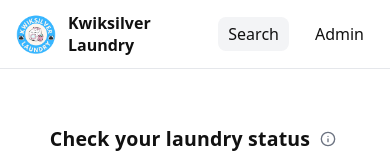
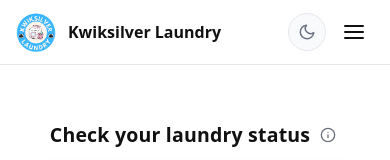
Before and after one commit to sexylasagna/laundry-record-status, a React (Vite) app: page / in a window 390 px wide. Shown: the top 160 px of the page. Built offline with nearby package versions, Linux system fonts and the light colour scheme; no server answers; the database is empty.

Commit message:
Add night mode enhancements and UI bug fixes

```diff
--- a/src/components/NavBar.tsx
+++ b/src/components/NavBar.tsx
@@ -1,12 +1,57 @@
 import { Link, useLocation, useNavigate } from 'react-router-dom';
-import { useState } from 'react';
+import { useEffect, useState } from 'react';
 import PasswordModal from './PasswordModal';
 import logoImage from '../assets/Kwiksilver Laundry house Logo.png';
+
+// Helper function to get initial theme from localStorage or system preference
+const getInitialTheme = (): boolean => {
+  if (typeof window === 'undefined') return false;
+  const storedTheme = window.localStorage.getItem('kwik-theme');
+  if (storedTheme) {
+    return storedTheme === 'dark';
+  }
+  // Only use system preference if no stored preference exists
+  const prefersDark = window.matchMedia && window.matchMedia('(prefers-color-scheme: dark)').matches;
+  // Store the initial preference
+  window.localStorage.setItem('kwik-theme', prefersDark ? 'dark' : 'light');
+  return prefersDark;
+};
 
 export default function NavBar() {
   const location = useLocation();
   const navigate = useNavigate();
   const [showModal, setShowModal] = useState(false);
+  const [isDarkMode, setIsDarkMode] = useState(getInitialTheme);
+  const [isMobileMenuOpen, setIsMobileMenuOpen] = useState(false);
+
+  // Apply theme immediately on mount (before React hydration)
+  useEffect(() => {
+    if (typeof document === 'undefined') {
+      return;
+    }
+
+    const root = document.documentElement;
+    const initialTheme = getInitialTheme();
+    root.classList.toggle('dark-mode', initialTheme);
+    root.style.setProperty('color-scheme', initialTheme ? 'dark' : 'light');
+    setIsDarkMode(initialTheme);
+  }, []);
+
+  // Update theme when isDarkMode changes
+  useEffect(() => {
+    if (typeof document === 'undefined') {
+      return;
+    }
+
+    const root = document.documentElement;
+    root.classList.toggle('dark-mode', isDarkMode);
+    root.style.setProperty('color-scheme', isDarkMode ? 'dark' : 'light');
+
+    // Always save to localStorage when theme changes
+    if (typeof window !== 'undefined') {
+      window.localStorage.setItem('kwik-theme', isDarkMode ? 'dark' : 'light');
+    }
+  }, [isDarkMode]);
 
   const onAdminClick = (e: React.MouseEvent) => {
     e.preventDefault();
@@ -18,6 +63,18 @@ export default function NavBar() {
     }
   };
 
+  const toggleTheme = () => {
+    setIsDarkMode((prev) => !prev);
+  };
+
+  const toggleMobileMenu = () => {
+    setIsMobileMenuOpen((prev) => !prev);
+  };
+
+  const handleLinkClick = () => {
+    setIsMobileMenuOpen(false);
+  };
+
   return (
     <nav className="navbar">
       <div className="nav-content">
@@ -25,9 +82,90 @@ export default function NavBar() {
           <img src={logoImage} alt="Kwiksilver Laundry" className="brand-logo" />
           <span>Kwiksilver Laundry</span>
         </Link>
-        <div className="nav-links">
-          <Link to="/" className={location.pathname === '/' ? 'active' : ''}>Search</Link>
-          <a href="/admin" onClick={onAdminClick} className={location.pathname === '/admin' ? 'active' : ''}>Admin</a>
+        <div className="nav-right">
+          <button
+            type="button"
+            className={`nav-theme-toggle nav-theme-toggle-mobile ${isDarkMode ? 'active' : ''}`}
+            onClick={toggleTheme}
+            aria-label="Toggle night mode"
+            aria-pressed={isDarkMode}
+            title="Toggle night mode"
+          >
+            <span className="sr-only">Toggle night mode</span>
+            <svg
+              width="18"
+              height="18"
+              viewBox="0 0 24 24"
+              fill="none"
+              stroke="currentColor"
+              strokeWidth="2"
+              strokeLinecap="round"
+              strokeLinejoin="round"
+              aria-hidden="true"
+              focusable="false"
+            >
+              <path d="M21 12.79A9 9 0 1 1 11.21 3 7 7 0 0 0 21 12.79z" />
+            </svg>
+          </button>
+          <button
+            type="button"
+            className="hamburger-menu"
+            onClick={toggleMobileMenu}
+            aria-label="Toggle menu"
+            aria-expanded={isMobileMenuOpen}
+          >
+            <svg
+              width="24"
+              height="24"
+              viewBox="0 0 24 24"
+              fill="none"
+              stroke="currentColor"
+              strokeWidth="2"
+              strokeLinecap="round"
+              strokeLinejoin="round"
+            >
+              {isMobileMenuOpen ? (
+                <>
+                  <line x1="18" y1="6" x2="6" y2="18"></line>
+                  <line x1="6" y1="6" x2="18" y2="18"></line>
+                </>
+              ) : (
+                <>
+                  <line x1="3" y1="12" x2="21" y2="12"></line>
+                  <line x1="3" y1="6" x2="21" y2="6"></line>
+                  <line x1="3" y1="18" x2="21" y2="18"></line>
+                </>
+              )}
+            </svg>
+          </button>
+        </div>
+        <div className={`nav-links ${isMobileMenuOpen ? 'mobile-open' : ''}`}>
+          <button
+            type="button"
+            className={`nav-theme-toggle nav-theme-toggle-desktop ${isDarkMode ? 'active' : ''}`}
+            onClick={toggleTheme}
+            aria-label="Toggle night mode"
+            aria-pressed={isDarkMode}
+            title="Toggle night mode"
+          >
+            <span className="sr-only">Toggle night mode</span>
+            <svg
+              width="18"
+              height="18"
+              viewBox="0 0 24 24"
+              fill="none"
+              stroke="currentColor"
+              strokeWidth="2"
+              strokeLinecap="round"
+              strokeLinejoin="round"
+              aria-hidden="true"
+              focusable="false"
+            >
+              <path d="M21 12.79A9 9 0 1 1 11.21 3 7 7 0 0 0 21 12.79z" />
+            </svg>
+          </button>
+          <Link to="/" className={location.pathname === '/' ? 'active' : ''} onClick={handleLinkClick}>Search</Link>
+          <a href="/admin" onClick={(e) => { handleLinkClick(); onAdminClick(e); }} className={location.pathname === '/admin' ? 'active' : ''}>Admin</a>
         </div>
       </div>
       {showModal && <PasswordModal onClose={() => setShowModal(false)} />}
--- a/src/styles.css
+++ b/src/styles.css
@@ -1,6 +1,8 @@
 :root {
   --bg: #ffffff;
   --panel: #ffffff;
+  --surface: #f9fafb;
+  --surface-hover: #f3f4f6;
   --text: #111111;
   --muted: #6b7280; /* gray-500 */
   --primary: #111111; /* black accents */
@@ -8,6 +10,24 @@
   --warn: #6b7280;
   --info: #111111;
   --border: #e5e7eb; /* gray-200 */
+  --border-strong: #d1d5db;
+  --nav-bg: rgba(255, 255, 255, 0.95);
+}
+
+:root.dark-mode {
+  --bg: #0f172a;
+  --panel: #1e293b;
+  --surface: rgba(30, 41, 59, 0.85);
+  --surface-hover: rgba(51, 65, 85, 0.9);
+  --text: #f8fafc;
+  --muted: #94a3b8;
+  --primary: #38bdf8;
+  --success: #38bdf8;
+  --warn: #facc15;
+  --info: #38bdf8;
+  --border: rgba(148, 163, 184, 0.35);
+  --border-strong: rgba(148, 163, 184, 0.5);
+  --nav-bg: rgba(15, 23, 42, 0.95);
 }
 
 * { box-sizing: border-box; }
@@ -15,8 +35,20 @@ html, body, #root { height: 100%; }
 body {
   margin: 0;
   font-family: ui-sans-serif, system-ui, -apple-system, Segoe UI, Roboto, Helvetica, Arial, "Apple Color Emoji", "Segoe UI Emoji";
-  background: #ffffff;
-  color: var(--text);
+  background: var(--bg);
+  color: var(--text);
+}
+
+.sr-only {
+  position: absolute;
+  width: 1px;
+  height: 1px;
+  padding: 0;
+  margin: -1px;
+  overflow: hidden;
+  clip: rect(0, 0, 0, 0);
+  white-space: nowrap;
+  border: 0;
 }
 
 .app-container { min-height: 100%; display: flex; flex-direction: column; }
@@ -24,9 +56,10 @@ body {
 
 .footer {
   border-top: 1px solid var(--border);
-  background: #ffffff;
+  background: var(--panel);
   padding: 20px 24px;
   margin-top: auto;
+  box-shadow: 0 -6px 24px rgba(15, 23, 42, 0.06);
 }
 .footer-content {
   max-width: 1000px;
@@ -131,7 +164,7 @@ body {
   border: 1px solid var(--border);
   border-radius: 4px;
   font-size: 14px;
-  background: #ffffff;
+  background: var(--panel);
   color: var(--text);
 }
 .customer-name-input:focus {
@@ -152,7 +185,7 @@ body {
 }
 .social-link:hover {
   color: var(--text);
-  background: #f3f4f6;
+  background: var(--surface-hover);
   transform: translateY(-2px);
 }
 .social-link svg {
@@ -167,13 +200,75 @@ body {
   }
 }
 
-.navbar { border-bottom: 1px solid var(--border); background: #ffffff; position: sticky; top: 0; }
+.navbar { border-bottom: 1px solid var(--border); background: var(--nav-bg); position: sticky; top: 0; backdrop-filter: saturate(180%) blur(12px); z-index: 1000; }
 .nav-content { max-width: 1000px; margin: 0 auto; display: flex; justify-content: space-between; align-items: center; padding: 12px 24px; }
 .brand { color: var(--text); text-decoration: none; font-weight: 700; display: flex; align-items: center; gap: 12px; }
 .brand-logo { height: 40px; width: auto; object-fit: contain; }
-.nav-links { display: flex; gap: 16px; }
-.nav-links a { color: var(--text); text-decoration: none; padding: 6px 10px; border-radius: 8px; }
-.nav-links a.active, .nav-links a:hover { color: var(--text); background: #f3f4f6; }
+.nav-right {
+  display: flex;
+  gap: 12px;
+  align-items: center;
+}
+.nav-links { display: flex; gap: 12px; align-items: center; }
+.nav-links a { color: var(--text); text-decoration: none; padding: 6px 12px; border-radius: 8px; transition: background 0.2s ease, color 0.2s ease; }
+.nav-links a.active, .nav-links a:hover { color: var(--text); background: var(--surface-hover); }
+.nav-theme-toggle {
+  width: 38px;
+  height: 38px;
+  border-radius: 999px;
+  border: 1px solid var(--border);
+  background: var(--surface);
+  color: var(--muted);
+  display: flex;
+  align-items: center;
+  justify-content: center;
+  cursor: pointer;
+  transition: all 0.2s ease;
+}
+.nav-theme-toggle:hover {
+  color: var(--text);
+  background: var(--surface-hover);
+}
+.nav-theme-toggle:focus-visible {
+  outline: 2px solid var(--primary);
+  outline-offset: 2px;
+}
+.nav-theme-toggle.active {
+  color: #facc15;
+  background: rgba(250, 204, 21, 0.12);
+  border-color: rgba(250, 204, 21, 0.45);
+}
+
+.nav-theme-toggle-mobile {
+  display: none;
+}
+
+.nav-theme-toggle-desktop {
+  display: flex;
+}
+
+.hamburger-menu {
+  display: none;
+  background: transparent;
+  border: none;
+  color: var(--text);
+  cursor: pointer;
+  padding: 8px;
+  border-radius: 8px;
+  transition: background 0.2s ease;
+  align-items: center;
+  justify-content: center;
+}
+
+.hamburger-menu:hover {
+  background: var(--surface-hover);
+}
+
+.hamburger-menu:focus-visible {
+  outline: 2px solid var(--primary);
+  outline-offset: 2px;
+}
+
 
 .search-page { display: flex; flex-direction: column; align-items: center; gap: 20px; padding-top: 40px; }
 .search-page h1 { margin: 0; font-size: 28px; letter-spacing: 0.2px; white-space: nowrap; }
@@ -240,9 +335,10 @@ body {
 }
 
 .searchbar-wrapper { width: 100%; display: flex; justify-content: center; }
-.searchbar { position: relative; width: min(800px, 92%); background: #ffffff; border: 1px solid var(--border); border-radius: 16px; padding: 16px 20px; display: flex; align-items: center; gap: 10px; }
+.searchbar { position: relative; width: min(800px, 92%); background: var(--panel); border: 1px solid var(--border); border-radius: 16px; padding: 16px 20px; display: flex; align-items: center; gap: 10px; box-shadow: 0 6px 24px rgba(15, 23, 42, 0.06); }
 .searchbar input { flex: 1; background: transparent; border: none; outline: none; color: var(--text); font-size: 18px; }
 .searchbar input:focus { outline: none; }
+.searchbar input::placeholder { color: var(--muted); }
 .spinner { width: 18px; height: 18px; border-radius: 999px; border: 2px solid var(--muted); border-top-color: var(--primary); animation: spin 0.8s linear infinite; }
 .searchbar-clear {
   background: transparent;
@@ -263,10 +359,10 @@ body {
 }
 .searchbar-clear:hover {
   color: var(--text);
-  background: rgba(0, 0, 0, 0.05);
+  background: var(--surface-hover);
 }
 .searchbar-clear:active {
-  background: rgba(0, 0, 0, 0.1);
+  background: var(--surface);
 }
 @keyframes spin { to { transform: rotate(360deg); } }
 
@@ -276,16 +372,16 @@ body {
   display: flex;
   flex-direction: column;
   gap: 10px;
-  background: #f9fafb;
+  background: var(--surface);
   border: 1px solid var(--border);
   border-radius: 12px;
   padding: 16px;
   transition: all 0.2s ease;
 }
 .result-row:hover {
-  background: #f3f4f6;
-  border-color: #d1d5db;
-  box-shadow: 0 2px 4px rgba(0, 0, 0, 0.05);
+  background: var(--surface-hover);
+  border-color: var(--border-strong);
+  box-shadow: 0 12px 24px rgba(15, 23, 42, 0.12);
 }
 .result-header {
   display: flex;
@@ -455,7 +551,7 @@ body {
 }
 .mobile-sort-btn {
   display: flex;
-  background: #ffffff;
+  background: var(--panel);
   border: 1px solid var(--border);
   color: var(--text);
   padding: 10px 14px;
@@ -464,15 +560,15 @@ body {
   font-size: 14px;
   font-weight: 600;
   transition: all 0.2s ease;
-  box-shadow: 0 1px 2px rgba(0, 0, 0, 0.05);
+  box-shadow: 0 8px 20px rgba(15, 23, 42, 0.08);
   align-items: center;
   gap: 6px;
   min-width: 60px;
   justify-content: center;
 }
 .mobile-sort-btn:hover {
-  background: #f3f4f6;
-  border-color: #d1d5db;
+  background: var(--surface-hover);
+  border-color: var(--border-strong);
 }
 .mobile-sort-btn:active {
   transform: scale(0.98);
@@ -480,6 +576,8 @@ body {
 .mobile-sort-btn svg {
   width: 18px;
   height: 18px;
+  stroke: currentColor;
+  fill: currentColor;
 }
 .sort-indicator-mobile {
   font-size: 14px;
@@ -490,7 +588,7 @@ body {
   padding: 10px 36px 10px 14px;
   border: 1px solid var(--border);
   border-radius: 10px;
-  background: #ffffff;
+  background: var(--panel);
   color: var(--text);
   font-size: 14px;
 }
@@ -520,18 +618,18 @@ body {
 }
 .admin-search-clear:hover {
   color: var(--text);
-  background: rgba(0, 0, 0, 0.05);
+  background: var(--surface-hover);
 }
 .admin-search-clear:active {
-  background: rgba(0, 0, 0, 0.1);
+  background: var(--surface);
 }
 
 .table { width: 100%; border: 1px solid var(--border); border-radius: 12px; overflow: hidden; }
 .thead, .tr { display: grid; grid-template-columns: 1.1fr 0.9fr 1.3fr 0.9fr 1fr 1.1fr 1.5fr; gap: 0; }
 .tr-empty { padding: 24px; text-align: center; color: var(--muted); }
-.thead { background: #f3f4f6; font-weight: 700; font-size: 14px; }
+.thead { background: var(--surface); font-weight: 700; font-size: 14px; color: var(--text); }
 .thead > div { padding: 12px; border-bottom: 1px solid var(--border); text-align: center; }
-.tr > div { padding: 12px; border-bottom: 1px solid var(--border); }
+.tr > div { padding: 12px; border-bottom: 1px solid var(--border); color: var(--text); }
 
 /* Center specific columns: Date Dropped (1), Time (2), Status (5), Date Paid (6) - Web only */
 @media (min-width: 721px) {
@@ -554,7 +652,7 @@ body {
     justify-content: center;
   }
 }
-.tbody { background: #ffffff; }
+.tbody { background: var(--panel); }
 .actions { display: flex; gap: 8px; }
 
 .btn {
@@ -645,13 +743,13 @@ body {
 }
 .btn.ghost {
   background: transparent;
-  border: 1px solid #e5e7eb;
-  color: #111111;
+  border: 1px solid var(--border);
+  color: var(--text);
 }
 .btn.ghost:hover:not(:disabled) {
-  background: #f3f4f6;
-  border-color: #d1d5db;
-  box-shadow: 0 2px 4px rgba(0, 0, 0, 0.1);
+  background: var(--surface-hover);
+  border-color: var(--border-strong);
+  box-shadow: 0 8px 16px rgba(15, 23, 42, 0.12);
 }
 
 body.modal-open {
@@ -666,18 +764,38 @@ body.modal-open .admin-search input {
 }
 .modal-backdrop {
   position: fixed;
-  inset: 0;
+  top: 0;
+  left: 0;
+  right: 0;
+  bottom: 0;
+  width: 100vw;
+  height: 100vh;
   background: rgba(0,0,0,0.35);
+  z-index: 9999;
+  overflow-y: auto;
+  box-sizing: border-box;
   display: flex;
   align-items: center;
   justify-content: center;
   padding: 16px;
-  z-index: 1000;
-}
-.modal { width: 100%; max-width: 420px; background: var(--panel); border: 1px solid var(--border); border-radius: 14px; padding: 18px; z-index: 1001; }
+}
+.modal {
+  position: relative;
+  width: 100%;
+  max-width: 420px;
+  background: var(--panel);
+  border: 1px solid var(--border);
+  border-radius: 14px;
+  padding: 18px;
+  z-index: 10000;
+  max-height: calc(100vh - 32px);
+  overflow-y: auto;
+  box-sizing: border-box;
+  margin: auto;
+}
 .modal h3 { margin: 0 0 12px 0; }
-.modal input { width: 100%; padding: 10px 12px; border-radius: 10px; border: 1px solid var(--border); background: #ffffff; color: var(--text); }
-.modal input:focus { outline: 2px solid #111111; outline-offset: 2px; }
+.modal input { width: 100%; padding: 10px 12px; border-radius: 10px; border: 1px solid var(--border); background: var(--panel); color: var(--text); }
+.modal input:focus { outline: 2px solid var(--primary); outline-offset: 2px; }
 .modal-actions { display: flex; justify-content: flex-end; gap: 10px; margin-top: 12px; }
 .modal-actions .btn.primary {
   background: linear-gradient(135deg, #bfdbfe 0%, #93c5fd 100%);
@@ -704,11 +822,12 @@ body.modal-open .admin-search input {
 .my-day-header h2 {
   margin: 0 0 12px 0;
   font-size: 22px;
+  color: var(--text);
 }
 .btn-back {
-  background: #f3f4f6;
-  border: 1px solid #e5e7eb;
-  color: #111111;
+  background: var(--surface);
+  border: 1px solid var(--border);
+  color: var(--text);
   padding: 8px 16px;
   border-radius: 6px;
   cursor: pointer;
@@ -721,10 +840,10 @@ body.modal-open .admin-search input {
   width: auto;
 }
 .btn-back:hover {
-  background: #e5e7eb;
-  border-color: #d1d5db;
+  background: var(--surface-hover);
+  border-color: var(--border-strong);
   transform: translateY(-1px);
-  box-shadow: 0 2px 4px rgba(0, 0, 0, 0.1);
+  box-shadow: 0 12px 20px rgba(15, 23, 42, 0.14);
 }
 .btn-back:active {
   transform: translateY(0);
@@ -740,7 +859,7 @@ body.modal-open .admin-search input {
   color: var(--text);
 }
 .my-day-date strong {
-  color: #111111;
+  color: var(--text);
 }
 .btn-my-day-save {
   background: linear-gradient(135deg, #bfdbfe 0%, #93c5fd 100%);
@@ -889,10 +1008,30 @@ body.modal-open .admin-search input {
   background: #dbeafe;
 }
 
+:root.dark-mode .lineup-slot {
+  border-color: rgba(148, 163, 184, 0.4);
+  background: rgba(30, 41, 59, 0.85);
+}
+
+:root.dark-mode .lineup-slot.empty {
+  border-color: rgba(148, 163, 184, 0.35);
+  background: rgba(30, 41, 59, 0.7);
+}
+
+:root.dark-mode .lineup-slot.filled {
+  border-color: #38bdf8;
+  background: rgba(56, 189, 248, 0.15);
+}
+
+:root.dark-mode .lineup-slot:hover {
+  border-color: #38bdf8;
+  background: rgba(56, 189, 248, 0.25);
+}
+
 .lineup-number {
   font-weight: 700;
   font-size: 14px;
-  color: #111111;
+  color: var(--text);
 }
 
 .lineup-customer {
@@ -1040,7 +1179,7 @@ body.modal-open .admin-search input {
 
 .lineup-customer-name {
   font-weight: 500;
-  color: #111111;
+  color: var(--text);
   font-size: 13px;
 }
 
@@ -1060,6 +1199,10 @@ body.modal-open .admin-search input {
   text-align: center;
   padding: 4px 0;
   font-style: italic;
+}
+
+:root.dark-mode .lineup-equipment-dropzone {
+  color: rgba(226, 232, 240, 0.8);
 }
 
 .equipment-tag {
@@ -1145,12 +1288,12 @@ body.modal-open .admin-search input {
   .my-day-customers {
     position: sticky;
     top: 0;
-    background: #ffffff;
+    background: var(--panel);
     z-index: 10;
     padding: 16px 0;
     margin-bottom: 16px;
-    border-bottom: 2px solid #e5e7eb;
-    box-shadow: 0 4px 8px rgba(0, 0, 0, 0.1);
+    border-bottom: 2px solid var(--border);
+    box-shadow: 0 12px 24px rgba(15, 23, 42, 0.12);
   }
   .my-day-customers h3 {
     font-size: 16px;
@@ -1178,7 +1321,7 @@ body.modal-open .admin-search input {
 .override-header h2 {
   margin: 0 0 12px 0;
   font-size: 24px;
-  color: #111111;
+  color: var(--text);
 }
 
 .override-description {
@@ -1202,24 +1345,24 @@ body.modal-open .admin-search input {
 
 .override-section-title {
   font-size: 20px;
-  color: #111111;
+  color: var(--text);
   margin: 0 0 16px 0;
   font-weight: 700;
 }
 
 .control-card {
-  background: #ffffff;
-  border: 1px solid #e5e7eb;
+  background: var(--panel);
+  border: 1px solid var(--border);
   border-radius: 12px;
   padding: 24px;
-  box-shadow: 0 2px 4px rgba(0, 0, 0, 0.05);
+  box-shadow: 0 12px 24px rgba(15, 23, 42, 0.12);
   transition: all 0.2s ease;
   max-width: 600px;
 }
 
 .control-card:hover {
-  box-shadow: 0 4px 8px rgba(0, 0, 0, 0.1);
-  border-color: #d1d5db;
+  box-shadow: 0 16px 32px rgba(15, 23, 42, 0.16);
+  border-color: var(--border-strong);
 }
 
 .control-card-header {
@@ -1229,7 +1372,7 @@ body.modal-open .admin-search input {
 .control-card-title {
   font-size: 18px;
   font-weight: 700;
-  color: #111111;
+  color: var(--text);
   margin: 0;
 }
 
@@ -1328,9 +1471,108 @@ body.modal-open .admin-search input {
 
 @media (max-width: 720px) {
   .page-container { padding: 16px; }
-  .nav-content { padding: 12px 16px; }
+  .nav-content {
+    padding: 12px 16px;
+    position: relative;
+  }
+
+  .nav-right {
+    display: flex;
+    gap: 8px;
+    align-items: center;
+  }
+
+  .hamburger-menu {
+    display: flex;
+  }
+
+  .nav-links {
+    position: fixed;
+    top: 60px;
+    right: 16px;
+    left: auto;
+    width: auto;
+    min-width: 150px;
+    background: var(--panel);
+    border: 1px solid var(--border);
+    border-radius: 12px;
+    flex-direction: column;
+    align-items: stretch;
+    gap: 0;
+    padding: 8px;
+    box-shadow: 0 8px 24px rgba(15, 23, 42, 0.25);
+    max-height: 0;
+    overflow: hidden;
+    opacity: 0;
+    transform: translateY(-10px);
+    transition: max-height 0.3s ease, opacity 0.3s ease, transform 0.3s ease, padding 0.3s ease;
+    z-index: 10001;
+    backdrop-filter: blur(12px) saturate(180%);
+  }
+
+  :root:not(.dark-mode) .nav-links {
+    background: rgba(255, 255, 255, 0.98);
+  }
+
+  :root.dark-mode .nav-links {
+    background: rgba(30, 41, 59, 0.98);
+  }
+
+  .nav-links.mobile-open {
+    max-height: 200px;
+    opacity: 1;
+    transform: translateY(0);
+    padding: 8px;
+  }
+
+  .nav-theme-toggle-mobile {
+    display: flex;
+  }
+
+  .nav-theme-toggle-desktop {
+    display: none;
+  }
+
+  .nav-links a {
+    display: block;
+    width: 100%;
+    padding: 12px 16px;
+    margin: 2px 0;
+    text-align: left;
+    border-radius: 8px;
+  }
+
+  .tooltip-content {
+    left: auto;
+    right: 0;
+    transform: translateX(-10%);
+    max-width: 220px;
+    text-align: left;
+  }
+
+  .tooltip-content::before {
+    left: auto;
+    right: 18px;
+    transform: none;
+  }
+
   .table { border: none; }
   .thead { display: none; }
+
+  .modal-backdrop {
+    align-items: center;
+    padding: 20px;
+    min-height: 100vh;
+    min-height: 100dvh; /* Dynamic viewport height for mobile */
+  }
+
+  .modal {
+    width: calc(100% - 40px);
+    max-width: calc(100% - 40px);
+    max-height: calc(100vh - 40px);
+    max-height: calc(100dvh - 40px);
+    margin: auto;
+  }
 
   .control-card {
     padding: 16px;
@@ -1418,7 +1660,7 @@ body.modal-open .admin-search input {
     border: 1px solid var(--border);
     border-radius: 12px;
     margin-bottom: 12px;
-    background: #ffffff;
+    background: var(--panel);
   }
   .tr > div {
     padding: 0;
@@ -1430,7 +1672,7 @@ body.modal-open .admin-search input {
   .tr > div::before {
     content: attr(data-label);
     font-weight: 700;
-    color: #111111;
+    color: var(--muted);
     font-size: 13px;
   }
   .tr > div:nth-child(1)::before { content: "Date Dropped: "; }
@@ -1443,7 +1685,7 @@ body.modal-open .admin-search input {
   /* Bold customer name in mobile view only */
   .tr > div:nth-child(3) {
     font-weight: 700;
-    color: #111111;
+    color: var(--text);
   }
   /* Align customer name and weight to the right in mobile */
   .customer-name-display {
```
